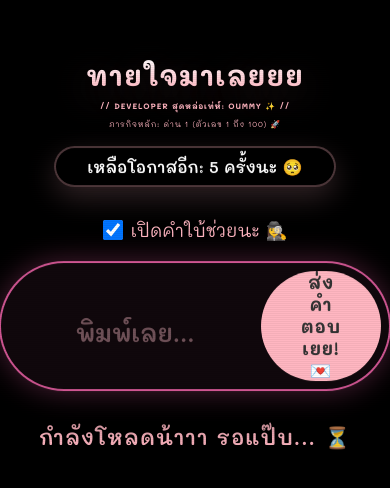
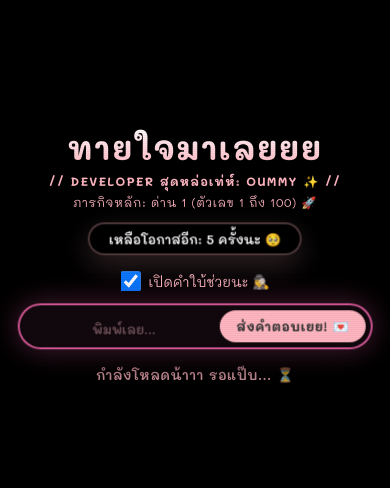
Before and after one commit to NO1EIEI/county, a plain HTML site: page docs/index.html in a window 390 px wide. Shown: the part 158-646 px from the top of the page. Drawn offline with nearby package versions, Linux system fonts and the light colour scheme; a script that the page names is missing.

Commit message:
Make fully responsive for all devices (mobile/tablet/desktop)

```diff
--- a/docs/index.html
+++ b/docs/index.html
@@ -19,7 +19,7 @@
         <div class="stats">
             <span id="attemptCounter">เหลือโอกาสอีก: 5 ครั้งนะ 🥺</span>
         </div>
-        <div class="options" style="margin-bottom: 20px; font-size: 1.1rem; color: #ffb6c1;">
+        <div class="options">
             <label style="cursor:pointer; display:flex; align-items:center; gap:8px;">
                 <input type="checkbox" id="hintToggle" style="width:20px; height:20px; margin:0;" checked> เปิดคำใบ้ช่วยนะ 🕵️‍♀️
             </label>
--- a/docs/style.css
+++ b/docs/style.css
@@ -1,25 +1,46 @@
 *{margin:0;padding:0;box-sizing:border-box}
-body{font-family:'Mali',cursive;background-color:#030303;color:#fff;overflow:hidden;text-transform:uppercase;user-select:none}
+body{font-family:'Mali',cursive;background-color:#030303;color:#fff;overflow-x:hidden;text-transform:uppercase;user-select:none;min-height:100vh;min-height:100dvh}
 #glitch-overlay{position:fixed;top:0;left:0;width:100%;height:100%;pointer-events:none;z-index:50;background:repeating-linear-gradient(0deg,rgba(0,0,0,.15),rgba(0,0,0,.15) 1px,transparent 1px,transparent 2px);opacity:.3}
-#canvas-container{position:absolute;top:0;left:0;width:100vw;height:100vh;z-index:1}
-#ui-container{position:absolute;top:50%;left:50%;transform:translate(-50%,-50%);z-index:10;display:flex;flex-direction:column;align-items:center;width:100%;pointer-events:none}
+#canvas-container{position:fixed;top:0;left:0;width:100vw;height:100vh;height:100dvh;z-index:1}
+#ui-container{position:fixed;top:50%;left:50%;transform:translate(-50%,-50%);z-index:10;display:flex;flex-direction:column;align-items:center;width:90%;max-width:600px;pointer-events:none;padding:1rem}
 #ui-container>*{pointer-events:auto}
-.header{text-align:center;margin-bottom:2vh}
-h1{font-size:min(7vw,5rem);letter-spacing:.05em;font-weight:700;margin:0;position:relative;background:linear-gradient(180deg,#fff 0%,#ffb6c1 100%);-webkit-background-clip:text;background-clip:text;-webkit-text-fill-color:transparent;text-shadow:0 10px 40px rgba(255,182,193,.3)}
+.header{text-align:center;margin-bottom:1.5vh}
+h1{font-size:clamp(2rem,7vw,5rem);letter-spacing:.05em;font-weight:700;margin:0;position:relative;background:linear-gradient(180deg,#fff 0%,#ffb6c1 100%);-webkit-background-clip:text;background-clip:text;-webkit-text-fill-color:transparent}
 h1[data-text]::before{content:attr(data-text);position:absolute;left:-2px;text-shadow:2px 0 #ff69b4;top:0;overflow:hidden;clip:rect(0,900px,0,0);animation:glitch 3s infinite linear alternate-reverse;background:transparent;-webkit-text-fill-color:#fff;opacity:.8}
 @keyframes glitch{20%{clip:rect(10px,9999px,50px,0)}40%{clip:rect(30px,9999px,80px,0)}60%{clip:rect(80px,9999px,120px,0)}80%{clip:rect(10px,9999px,30px,0)}100%{clip:rect(50px,9999px,70px,0)}}
-p{font-family:'Mali',cursive;font-size:min(2vw,1.2rem);letter-spacing:.1em;color:#ffb6c1;margin-top:.5rem}
-.stats{padding:.5rem 2rem;border:2px solid rgba(255,182,193,.3);border-radius:50px;background:rgba(0,0,0,.6);backdrop-filter:blur(10px);font-family:'Mali',cursive;font-weight:600;margin-bottom:2rem;transition:border-color .3s,color .3s;box-shadow:0 10px 30px rgba(255,182,193,.2)}
-.input-section{display:flex;gap:1rem;padding:.5rem .5rem .5rem 1.5rem;border-radius:999px;background:rgba(20,10,15,.8);backdrop-filter:blur(20px);border:2px solid rgba(255,182,193,.4);transition:all .3s cubic-bezier(.16,1,.3,1);box-shadow:0 20px 40px rgba(255,182,193,.3)}
+p{font-family:'Mali',cursive;font-size:clamp(.75rem,2vw,1.2rem);letter-spacing:.05em;color:#ffb6c1;margin-top:.3rem}
+.stats{padding:.4rem 1.2rem;border:2px solid rgba(255,182,193,.3);border-radius:50px;background:rgba(0,0,0,.6);backdrop-filter:blur(10px);font-family:'Mali',cursive;font-weight:600;font-size:clamp(.8rem,2.5vw,1rem);margin-bottom:1rem;transition:border-color .3s,color .3s;box-shadow:0 10px 30px rgba(255,182,193,.2)}
+.options{margin-bottom:12px!important;font-size:clamp(.85rem,2.5vw,1.1rem)!important;color:#ffb6c1}
+.input-section{display:flex;gap:.5rem;padding:.4rem .4rem .4rem 1rem;border-radius:999px;background:rgba(20,10,15,.8);backdrop-filter:blur(20px);border:2px solid rgba(255,182,193,.4);transition:all .3s cubic-bezier(.16,1,.3,1);box-shadow:0 15px 30px rgba(255,182,193,.3);width:100%;max-width:420px}
 .input-section:focus-within{border-color:rgba(255,105,180,.8);box-shadow:0 0 30px rgba(255,105,180,.3),0 20px 40px rgba(0,0,0,.8)}
-input{background:transparent;border:none;color:#fff;font-family:'Mali',cursive;font-size:2.5rem;width:220px;outline:none;text-align:center;font-weight:600}
-input::placeholder{color:rgba(255,192,203,.4);font-size:1.5rem}
+input{background:transparent;border:none;color:#fff;font-family:'Mali',cursive;font-size:clamp(1.5rem,5vw,2.5rem);width:100%;min-width:0;flex:1;outline:none;text-align:center;font-weight:600}
+input::placeholder{color:rgba(255,192,203,.4);font-size:clamp(.9rem,3vw,1.5rem)}
 input::-webkit-outer-spin-button,input::-webkit-inner-spin-button{-webkit-appearance:none;appearance:none;margin:0}
 input[type=number]{-moz-appearance:textfield;appearance:textfield}
-button{background:#ffb6c1;color:#333;border:none;font-family:'Mali',cursive;font-weight:700;font-size:1.1rem;padding:0 2.5rem;border-radius:999px;cursor:pointer;letter-spacing:.05em;transition:transform .1s,background .3s;outline:none}
+button{background:#ffb6c1;color:#333;border:none;font-family:'Mali',cursive;font-weight:700;font-size:clamp(.85rem,2.5vw,1.1rem);padding:.6rem 1.5rem;border-radius:999px;cursor:pointer;letter-spacing:.05em;transition:transform .1s,background .3s;outline:none;white-space:nowrap;flex-shrink:0}
 button:hover{background:#ff69b4;color:#fff;transform:scale(1.05)}
 button:active{transform:scale(.95)}
-#feedback{margin-top:2rem;font-family:'Mali',cursive;font-size:1.3rem;letter-spacing:.05em;font-weight:600;height:2rem;color:#ffb6c1;transition:color .3s ease;text-shadow:0 2px 10px rgba(0,0,0,1)}
-#history{margin-top:1rem;font-family:'Mali',cursive;font-size:1rem;color:rgba(255,255,255,.5);display:flex;gap:.5rem;height:auto;align-items:center;justify-content:center;width:100%;flex-wrap:wrap;max-width:800px}
-.history-dot{padding:5px 10px;border-radius:12px;border:1px solid rgba(255,182,193,.3);display:flex;align-items:center;justify-content:center;font-size:1rem;font-weight:bold;background:rgba(255,182,193,.1);color:#fff;backdrop-filter:blur(4px)}
+#feedback{margin-top:1rem;font-family:'Mali',cursive;font-size:clamp(.85rem,2.5vw,1.3rem);letter-spacing:.03em;font-weight:600;min-height:1.5rem;color:#ffb6c1;transition:color .3s ease;text-shadow:0 2px 10px rgba(0,0,0,1);text-align:center;padding:0 .5rem;line-height:1.4}
+#history{margin-top:.8rem;font-family:'Mali',cursive;font-size:clamp(.75rem,2vw,1rem);color:rgba(255,255,255,.5);display:flex;gap:.4rem;height:auto;align-items:center;justify-content:center;width:100%;flex-wrap:wrap;max-width:500px}
+.history-dot{padding:4px 8px;border-radius:10px;border:1px solid rgba(255,182,193,.3);display:flex;align-items:center;justify-content:center;font-size:clamp(.75rem,2vw,1rem);font-weight:bold;background:rgba(255,182,193,.1);color:#fff;backdrop-filter:blur(4px)}
 .history-dot.wrong{border-color:transparent}
+
+/* Mobile landscape */
+@media(max-height:500px){
+#ui-container{top:5%;transform:translate(-50%,0);padding:.5rem}
+.header{margin-bottom:.5vh}
+h1{font-size:clamp(1.5rem,5vw,2.5rem)}
+.stats{margin-bottom:.5rem;padding:.3rem 1rem}
+#feedback{margin-top:.5rem;min-height:auto}
+#history{margin-top:.5rem}
+.options{margin-bottom:6px!important}
+}
+
+/* Small phones */
+@media(max-width:400px){
+#ui-container{width:95%;padding:.5rem}
+.input-section{padding:.3rem .3rem .3rem .8rem;gap:.3rem}
+button{padding:.5rem 1rem;font-size:.8rem}
+input{font-size:1.3rem}
+input::placeholder{font-size:.8rem}
+}
```
